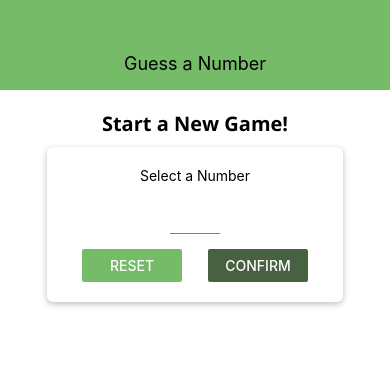
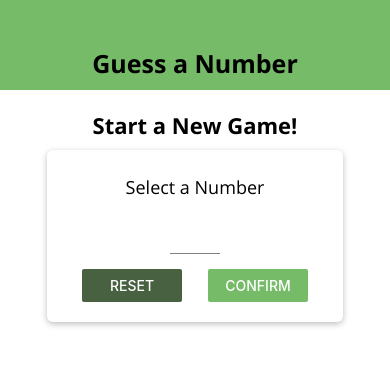
Before and after one commit to KhanhDuyDang91/Guess-Number, a React Native app: screen / in a window 390 px wide. Shown: the top 366 px of the page. Built offline with nearby package versions, Linux system fonts and the light colour scheme.

Commit message:
Styling Local Image

```diff
--- a/App.js
+++ b/App.js
@@ -17,6 +17,7 @@ export default function App() {
 
   const [fontsLoaded] = useFonts({
     "open-sans-bold": require("./assets/fonts/OpenSans-Bold.ttf"),
+    "open-sans": require("./assets/fonts/OpenSans-Regular.ttf"),
   });
 
   useEffect(() => {
--- a/Screens/GameOverScreen.js
+++ b/Screens/GameOverScreen.js
@@ -1,13 +1,24 @@
 import React from "react";
-import { StyleSheet, Text, View, Button } from "react-native";
+import { StyleSheet, Text, View, Button, Image } from "react-native";
+
+import TitleText from "../components/TitleText";
+import BodyText from "../components/BodyText";
 
 const GameOverScreen = (props) => {
   return (
     <View style={styles.screen}>
-      <Text>The Game is Over!</Text>
-      <Text>Number of rounds: {props.roundsNumber}</Text>
-      <Text>Number was: {props.userNumber}</Text>
-      <Button title="RESTART" onPress={props.onRestart} />
+      <TitleText>The Game is Over!</TitleText>
+      <View style={styles.imageContainer}>
+        <Image
+          source={require("../assets/dzo.jpg")}
+          style={styles.image}
+          resizeMode="cover"
+        />
+      </View>
+
+      <BodyText>Number of rounds: {props.roundsNumber}</BodyText>
+      <BodyText>Number was: {props.userNumber}</BodyText>
+      <Button title="RESTART" onPress={props.onRestart} style={styles.button} />
     </View>
   );
 };
@@ -18,6 +29,22 @@ const styles = StyleSheet.create({
     justifyContent: "center",
     alignItems: "center",
   },
+  imageContainer: {
+    width: 300,
+    height: 300,
+    borderRadius: 150,
+    borderWidth: 3,
+    borderColor: "black",
+    overflow: "hidden",
+    marginVertical: 20,
+  },
+  image: {
+    width: "100%",
+    height: "100%",
+  },
+  button: {
+    marginTop: 10,
+  },
 });
 
 export default GameOverScreen;
--- a/Screens/GameScreen.js
+++ b/Screens/GameScreen.js
@@ -3,6 +3,9 @@ import { Text, View, StyleSheet, Button, Alert } from "react-native";
 
 import NumberContainer from "../components/NumberContainer";
 import Card from "../components/Card";
+import TitleText from "../components/TitleText";
+import BodyText from "../components/BodyText";
+import Colors from "../constants/Colors";
 
 const generateRandomBetween = (min, max, exclude) => {
   min = Math.ceil(min);
@@ -57,13 +60,18 @@ const GameScreen = (props) => {
 
   return (
     <View style={styles.screen}>
-      <Text>Opponent's Guess</Text>
+      <TitleText style={styles.title}>Opponent's Guess</TitleText>
       <NumberContainer>{currentGuess}</NumberContainer>
       <Card style={styles.buttonContainer}>
-        <Button title="LOWER" onPress={nextGuessHandler.bind(this, "lower")} />
+        <Button
+          title="LOWER"
+          onPress={nextGuessHandler.bind(this, "lower")}
+          color={Colors.primary}
+        />
         <Button
           title="GREATER"
           onPress={nextGuessHandler.bind(this, "greater")}
+          color={Colors.accent}
         />
       </Card>
     </View>
@@ -83,6 +91,9 @@ const styles = StyleSheet.create({
     width: 300,
     maxWidth: "80%",
   },
+  title: {
+    color: "#EE2C2C",
+  },
 });
 
 export default GameScreen;
--- a/Screens/StartGameScreen.js
+++ b/Screens/StartGameScreen.js
@@ -14,6 +14,8 @@ import Card from "../components/Card";
 import Colors from "../constants/Colors";
 import Input from "../components/Input";
 import NumberContainer from "../components/NumberContainer";
+import TitleText from "../components/TitleText";
+import BodyText from "../components/BodyText";
 
 const StartGameScreen = (props) => {
   const [enteredValue, setEnterdValue] = useState("");
@@ -48,11 +50,11 @@ const StartGameScreen = (props) => {
   if (confirmed) {
     confirmedOutput = (
       <Card style={styles.summaryContainer}>
-        <Text>You selected</Text>
+        <BodyText>You selected</BodyText>
         <NumberContainer>{selectedNumber}</NumberContainer>
         <Button
           title="START GAME"
-          color={Colors.primary}
+          color={Colors.accent}
           onPress={() => props.onStartGame(selectedNumber)}
         />
       </Card>
@@ -66,9 +68,9 @@ const StartGameScreen = (props) => {
       }}
     >
       <View style={styles.screen}>
-        <Text style={styles.title}>Start a New Game!</Text>
+        <TitleText style={styles.title}>Start a New Game!</TitleText>
         <Card style={styles.inputContainer}>
-          <Text>Select a Number</Text>
+          <BodyText>Select a Number</BodyText>
           <Input
             style={styles.textInput}
             blurOnSubmit
@@ -83,14 +85,14 @@ const StartGameScreen = (props) => {
             <View style={styles.button}>
               <Button
                 title="RESET"
-                color={Colors.accent}
+                color={Colors.primary}
                 onPress={resetInputHandler}
               />
             </View>
             <View style={styles.button}>
               <Button
                 title="CONFIRM"
-                color={Colors.primary}
+                color={Colors.accent}
                 onPress={confirmInputHandler}
               />
             </View>
@@ -109,9 +111,7 @@ const styles = StyleSheet.create({
     alignItems: "center",
   },
   title: {
-    fontSize: 20,
     marginVertical: 10,
-    fontFamily: "open-sans-bold",
   },
   inputContainer: {
     width: 300,
--- /dev/null
+++ b/components/BodyText.js
@@ -0,0 +1,16 @@
+import React from "react";
+import { Text, StyleSheet } from "react-native";
+
+const BodyText = (props) => (
+  <Text style={{ ...styles.body, ...props.style }}>{props.children}</Text>
+);
+
+const styles = StyleSheet.create({
+  body: {
+    fontFamily: "open-sans",
+    fontSize: 18,
+    marginVertical: 5,
+  },
+});
+
+export default BodyText;
--- a/components/Header.js
+++ b/components/Header.js
@@ -2,11 +2,12 @@ import React from "react";
 import { View, Text, StyleSheet } from "react-native";
 
 import Colors from "../constants/Colors";
+import TitleText from "./TitleText";
 
 const Header = (props) => {
   return (
     <View style={styles.header}>
-      <Text style={styles.headerTitle}>{props.title}</Text>
+      <TitleText style={styles.headerTitle}>{props.title}</TitleText>
     </View>
   );
 };
@@ -22,7 +23,7 @@ const styles = StyleSheet.create({
   },
   headerTitle: {
     color: "black",
-    fontSize: 18,
+    fontSize: 25,
   },
 });
 
--- /dev/null
+++ b/components/TitleText.js
@@ -0,0 +1,16 @@
+import React from "react";
+import { Text, StyleSheet } from "react-native";
+
+const TitleText = (props) => (
+  <Text style={{ ...styles.title, ...props.style }}>{props.children}</Text>
+);
+
+const styles = StyleSheet.create({
+  title: {
+    fontFamily: "open-sans-bold",
+    fontSize: 22,
+    marginVertical: 5,
+  },
+});
+
+export default TitleText;
```
Also changed, not shown: assets/dzo.jpg (added).
